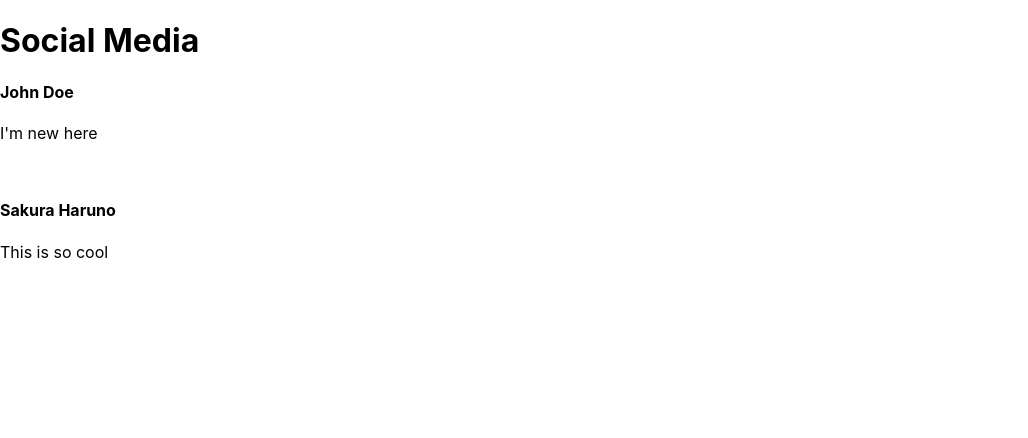
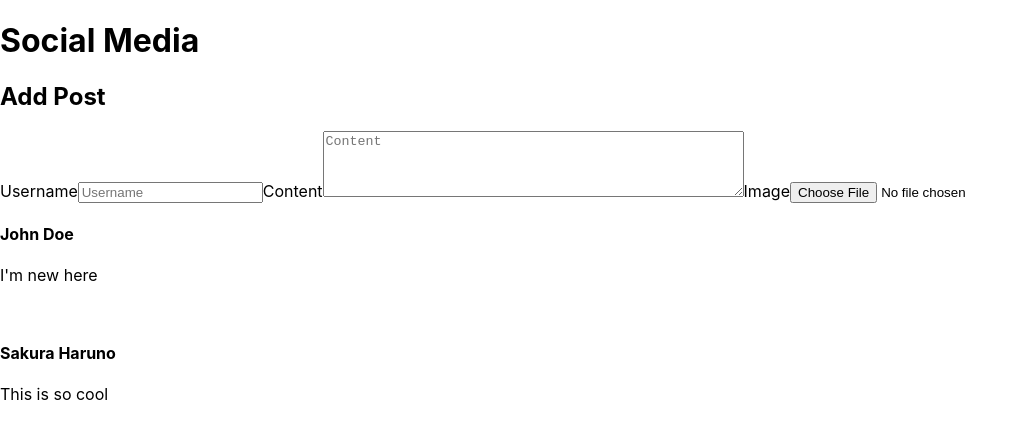
Before and after one commit to MackenzieJoyce/social-media, a Next.js app: page / in a window 1280 px wide. Shown: the top 438 px of the page, without its empty margins (0-1028 px from the left). Built offline with nearby package versions, Linux system fonts and the light colour scheme.

Commit message:
Added title for section and a simple form; includes input areas for username, content, and img option.

```diff
--- a/components/AddPost.tsx
+++ b/components/AddPost.tsx
@@ -1,6 +1,15 @@
 const AddPost = () => {
     return (
         <>
+            <h2>Add Post</h2>
+            <form>
+                <label htmlFor="username">Username</label>
+                <input type="text" placeholder="Username" />
+                <label htmlFor="content">Content</label>
+                <textarea placeholder="Content" rows="4" cols="50" />
+                <label htmlFor="image">Image</label>
+                <input type="file" />
+            </form>
         </>
     )
 }
```
